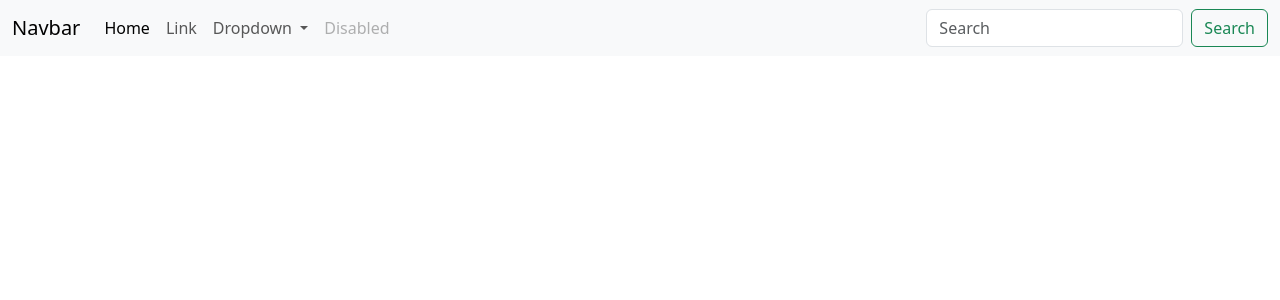
After one commit to felipemonsef10/site-blog-flask, a Flask app: template comunidadepython/templates/bootstrap_testes/navbar/navbar01.html in a window 1280 px wide. The commit adds this page. Shown: the top 300 px of the page. Run offline with Flask 3, Linux system fonts and the light colour scheme; the template is opened without the code that fills it, so the values that code supplies are empty.

Commit message:
reestruturando o projeto

```diff
--- a/models.py
+++ b/comunidadepython/models.py
@@ -1,5 +1,6 @@
-from main import db
+from comunidadepython import db
 from datetime import datetime
+
 
 class Usuario(db.Model):
     id = db.Column(db.Integer, primary_key=True)
@@ -7,6 +8,8 @@ class Usuario(db.Model):
     email = db.Column(db.String, nullable=False, unique=True)
     senha = db.Column(db.String, nullable=False)
     foto_perfil = db.Column(db.String, default='default.jpg')
+    cursos = db.Column(db.String, nullable=False, default='Não Informado')
+    posts = db.relationship('Post', backref='autor', lazy=True)
 
 
 class Post(db.Model):
@@ -14,3 +17,4 @@ class Post(db.Model):
     titulo = db.Column(db.String, nullable=False)
     corpo = db.Column(db.Text, nullable=False)
     data_criacao = db.Column(db.DateTime, nullable=False, default=datetime.utcnow)
+    id_usuario = db.Column(db.Integer, db.ForeignKey('usuario.id'), nullable=False)
--- /dev/null
+++ b/comunidadepython/templates/bootstrap_testes/navbar/navbar01.html
@@ -0,0 +1,63 @@
+<!doctype html>
+<html lang="en">
+
+<head>
+    <meta charset="utf-8">
+    <meta name="viewport" content="width=device-width, initial-scale=1">
+    <title>Bootstrap demo</title>
+    <link href="https://cdn.jsdelivr.net/npm/bootstrap@5.3.7/dist/css/bootstrap.min.css" rel="stylesheet"
+        integrity="sha384-LN+7fdVzj6u52u30Kp6M/trliBMCMKTyK833zpbD+pXdCLuTusPj697FH4R/5mcr" crossorigin="anonymous">
+</head>
+
+<body>
+
+    <nav class="navbar navbar-expand-lg bg-body-tertiary">
+        <div class="container-fluid">
+            <a class="navbar-brand" href="#">Navbar</a>
+            <button class="navbar-toggler" type="button" data-bs-toggle="collapse"
+                data-bs-target="#navbarSupportedContent" aria-controls="navbarSupportedContent" aria-expanded="false"
+                aria-label="Toggle navigation">
+                <span class="navbar-toggler-icon"></span>
+            </button>
+            <div class="collapse navbar-collapse" id="navbarSupportedContent">
+                <ul class="navbar-nav me-auto mb-2 mb-lg-0">
+                    <li class="nav-item">
+                        <a class="nav-link active" aria-current="page" href="#">Home</a>
+                    </li>
+                    <li class="nav-item">
+                        <a class="nav-link" href="#">Link</a>
+                    </li>
+                    <li class="nav-item dropdown">
+                        <a class="nav-link dropdown-toggle" href="#" role="button" data-bs-toggle="dropdown"
+                            aria-expanded="false">
+                            Dropdown
+                        </a>
+                        <ul class="dropdown-menu">
+                            <li><a class="dropdown-item" href="#">Action</a></li>
+                            <li><a class="dropdown-item" href="#">Another action</a></li>
+                            <li>
+                                <hr class="dropdown-divider">
+                            </li>
+                            <li><a class="dropdown-item" href="#">Something else here</a></li>
+                        </ul>
+                    </li>
+                    <li class="nav-item">
+                        <a class="nav-link disabled" aria-disabled="true">Disabled</a>
+                    </li>
+                </ul>
+                <form class="d-flex" role="search">
+                    <input class="form-control me-2" type="search" placeholder="Search" aria-label="Search" />
+                    <button class="btn btn-outline-success" type="submit">Search</button>
+                </form>
+            </div>
+        </div>
+    </nav>
+
+
+
+    <script src="https://cdn.jsdelivr.net/npm/bootstrap@5.3.7/dist/js/bootstrap.bundle.min.js"
+        integrity="sha384-ndDqU0Gzau9qJ1lfW4pNLlhNTkCfHzAVBReH9diLvGRem5+R9g2FzA8ZGN954O5Q"
+        crossorigin="anonymous"></script>
+</body>
+
+</html>
--- a/templates/login.html
+++ b/comunidadepython/templates/login.html
@@ -110,5 +110,4 @@
         </div>
     </div>
 </div>
-
 {% endblock %}
--- a/main.py
+++ b/main.py
@@ -1,52 +1,4 @@
-from flask import Flask, render_template, url_for, request, flash, redirect
-from forms import FormLogin, FormCriarConta
-from flask_sqlalchemy import SQLAlchemy
-
-
-app = Flask(__name__)
-
-app.config['SECRET_KEY'] = 'cafe21d28999850c8855b75bb3192523'
-app.config['SQLALCHEMY_DATABASE_URI'] = 'sqlite:///site.db'
-
-db = SQLAlchemy(app)
-
-
-lista_users = [
-    'Felipe',
-    'João',
-    'Fernanda'
-]
-
-
-@app.route('/')
-def home():
-    return render_template('home.html')
-
-
-@app.route('/contatos')
-def contato():
-    return render_template('contatos.html')
-
-
-@app.route('/usuarios')
-def usuarios():
-    return render_template('usuarios.html', lista_users=lista_users)
-
-
-@app.route('/login', methods=['GET', 'POST'])
-def login():
-    form_login = FormLogin()
-    form_criarconta = FormCriarConta()
-
-    if form_login.validate_on_submit() and 'botao_submit_login' in request.form:
-        flash('Login feito com sucesso. Email: {}'.format(form_login.email.data), 'alert-success')
-        return redirect(url_for('home'))
-
-    if form_criarconta.validate_on_submit() and 'botao_submit_criar_conta' in request.form:
-        flash('Conta criada com sucesso. Email: {}'.format(form_criarconta.email.data), 'alert-success')
-        return redirect(url_for('home'))
-
-    return render_template('login.html', form_login=form_login, form_criarconta=form_criarconta)
+from comunidadepython import app
 
 
 if __name__ == '__main__':
```
Also changed, not shown: comunidadepython/__init__.py (added, +13 -0 lines), comunidadepython/routes.py (added, +41 -0 lines), comunidadepython/templates/bootstrap_testes/forms/forms_criar_conta.html (added, +21 -0 lines), comunidadepython/templates/bootstrap_testes/forms/forms_login.html (added, +16 -0 lines), comunidadepython/templates/bootstrap_testes/navbar/navbar02.html (added, +48 -0 lines), testes/teste.py (added, +47 -0 lines), comunidadepython/forms.py (renamed from forms.py), comunidadepython/templates/base.html (renamed from templates/base.html), comunidadepython/templates/contatos.html (renamed from templates/contatos.html), comunidadepython/templates/home.html (renamed from templates/home.html), comunidadepython/templates/navbar.html (renamed from templates/navbar.html), comunidadepython/templates/usuarios.html (renamed from templates/usuarios.html).
